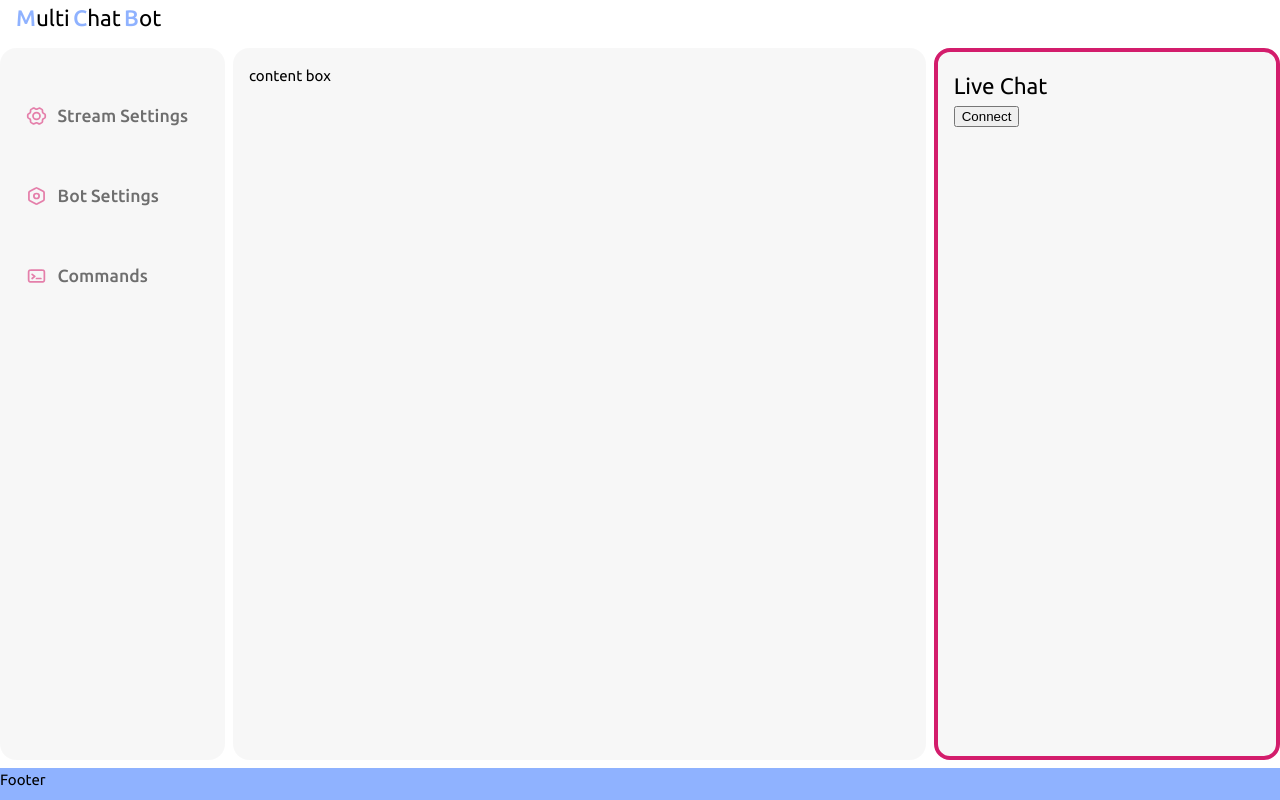
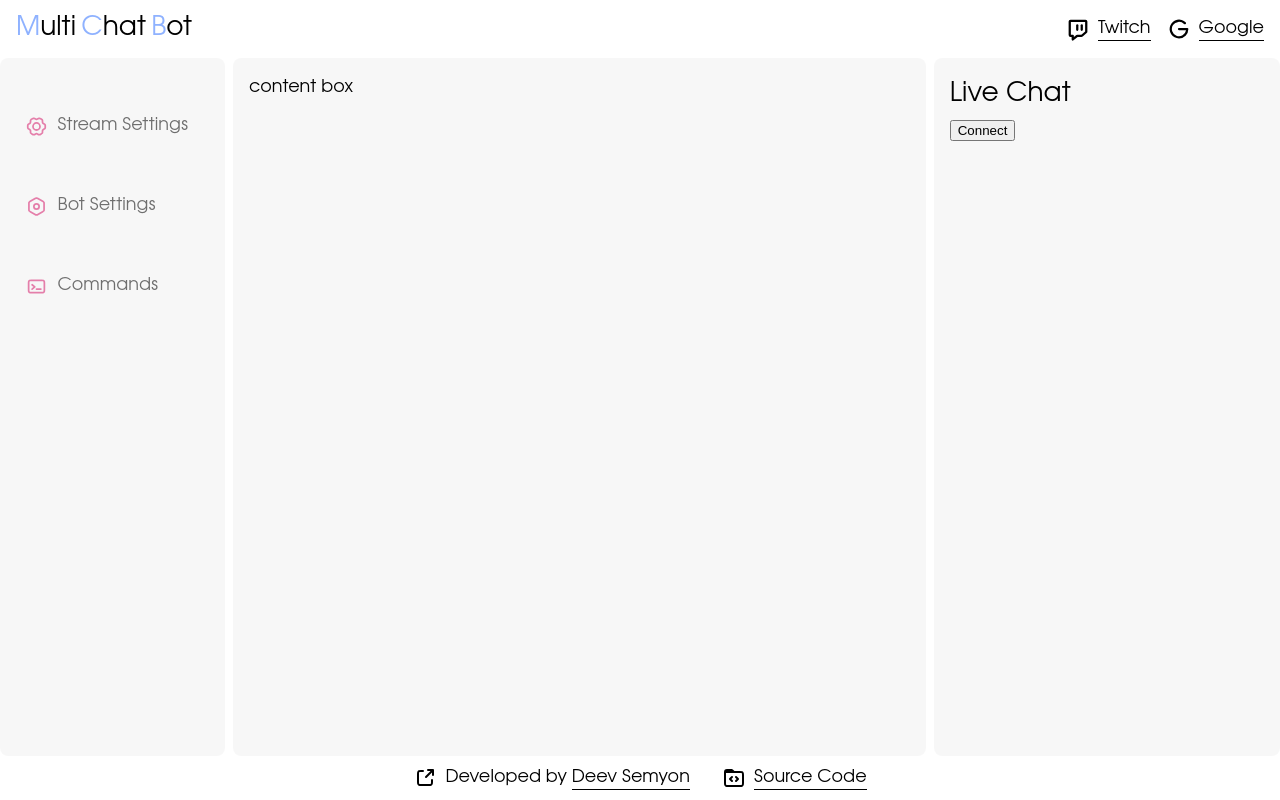
Before and after one commit to prev0id/multichat_bot, a plain HTML site: page website/index.html in a window 1280 px wide. Drawn offline with Linux system fonts and the light colour scheme.

Commit message:
website design update

```diff
--- a/website/index.html
+++ b/website/index.html
@@ -2,6 +2,8 @@
 <html lang="en">
 <head>
     <meta charset="UTF-8">
+    <meta name="viewport" content="width=device-width,initial-scale=1">
+
     <title>MultiChatBot</title>
 
     <link rel="icon" href="static/assets/robot-artificial-intelligence-android-svgrepo-com.svg">
@@ -12,11 +14,27 @@
 </head>
 <body>
 <header>
-        <h1>
+    <div id="logo">
+        <h1 id="logo-h1">
             <span class="bold primary">M</span>ulti
             <span class="bold primary">C</span>hat
             <span class="bold primary">B</span>ot
         </h1>
+    </div>
+    <div id="tool-bar">
+        <div class="image-with-item">
+            <img src="static/assets/twitch-logo-bold-svgrepo-com.svg">
+            <div>
+                <a class="pretty-link bold">Twitch</a>
+            </div>
+        </div>
+        <div class="image-with-item">
+            <img src="static/assets/google-logo-bold-svgrepo-com.svg">
+            <div>
+                <a class="pretty-link bold">Google</a>
+            </div>
+        </div>
+    </div>
 </header>
 <main>
     <div id="nav-box" class="box-wrapper">
@@ -35,7 +53,8 @@
                     </a>
                 </li>
                 <li class="tab-button-wrapper">
-                        <a href="/commands" class="tab-button commands-tab-button" id="commands-tab-button" data-value="" data-link>
+                    <a href="/commands" class="tab-button commands-tab-button" id="commands-tab-button" data-value=""
+                       data-link>
                         <img class="tab-logo" src="static/assets/terminal-svgrepo-com.svg">
                         <p class="bold">Commands</p>
                     </a>
@@ -49,8 +68,27 @@
         <button>Connect</button>
     </div>
 </main>
-    <footer>Footer</footer>
-
+<footer>
+    <div id="footer-items-wrapper">
+        <div class="image-with-item">
+            <img src="static/assets/external-link-svgrepo-com.svg">
+            <div>
+                Developed by
+                <a class="pretty-link bold" href="https://github.com/prev0id" target=_blank>
+                    Deev Semyon
+                </a>
+            </div>
+        </div>
+        <div class="image-with-item">
+            <img src="static/assets/folder-code-svgrepo-com.svg">
+            <div>
+                <a class="pretty-link bold" href="https://github.com/prev0id/multichat_bot" target="_blank">
+                    Source Code
+                </a>
+            </div>
+        </div>
+    </div>
+</footer>
 <script type="module" src="static/js/index.js"></script>
 </body>
 </html>
--- a/website/static/css/base.css
+++ b/website/static/css/base.css
@@ -1,5 +1,3 @@
-@import url('https://fonts.googleapis.com/css2?family=Ubuntu:ital,wght@0,300;0,400;0,500;0,700;1,300;1,400;1,500;1,700&display=swap');
-
 :root {
     --text-light: #1c0e03;
     --background-light: #ffffff;
@@ -14,7 +12,7 @@
     --accent-dark: #2d90e6;
 
     --light-shadow: rgba(0, 0, 0, 0.03);
-    --border-radius: 1rem;
+    --border-radius: 0.5rem;
 }
 
 :root {
@@ -54,12 +52,11 @@
 body {
     color: var(--text);
     background: var(--background);
-    transition:
-            color 0.5s,
-            background-color 0.5s;
+    transition: color 0.5s, background-color 0.5s;
     line-height: 1.6;
-    font-family: 'Ubuntu', sans-serif;
-    font-size: 15px;
+    /*    font-family: 'Ubuntu', sans-serif;*/
+    font-family: Avenir, Montserrat, Corbel, 'URW Gothic', source-sans-pro, sans-serif;
+    font-size: 1.1rem;
     text-rendering: optimizeLegibility;
     -webkit-font-smoothing: antialiased;
     -moz-osx-font-smoothing: grayscale;
@@ -69,20 +66,23 @@ body {
     align-items: stretch;
 
     width: 100%;
-    min-height: 100vh;
 }
 
 @media (min-width: 1240px) {
     body {
         max-width: 1400px;
-
         position: absolute;
         margin-left: auto;
         margin-right: auto;
         left: 0;
         right: 0;
+        height: 100vh;
+    }
+}
 
-    }
+img {
+    display: block;
+    max-width: 100%;
 }
 
 
@@ -93,3 +93,31 @@ body {
 .primary {
     color: var(--primary)
 }
+
+.pretty-link {
+    background-image: linear-gradient(180deg, transparent 50%, black 50%);
+    transition: all 0.25s ease-out;
+    background-size: auto 190%;
+    padding: 3px 0;
+    text-decoration: none;
+    color: inherit;
+}
+
+.pretty-link:hover {
+    background-position-y: 100%;
+    color: white;
+}
+
+.box-wrapper {
+    background: var(--light-shadow);
+    border-radius: var(--border-radius);
+    padding: 1rem;
+}
+
+.image-with-item {
+    display: grid;
+    grid-template-columns: 1.5rem 1fr;
+    gap: 0.5rem;
+    height: 100%;
+    place-items: center;
+}
--- a/website/static/css/footer.css
+++ b/website/static/css/footer.css
@@ -2,7 +2,22 @@
 
 footer {
     width: 100%;
-    height: 2rem;
+    /*    height: 2rem;*/
 
-    background-color: var(--primary);
+    /*    background-color: var(--primary);*/
+
+    display: flex;
+    flex-flow: wrap;
+    gap: 0.5rem 2rem;
+    align-items: center;
+    justify-content: center;
+    padding-bottom: 0.5rem;
 }
+
+#footer-items-wrapper {
+    display: flex;
+    flex-flow: wrap;
+    gap: 0.5rem 2rem;
+    align-items: center;
+    justify-content: center;
+}
--- a/website/static/css/header.css
+++ b/website/static/css/header.css
@@ -2,19 +2,24 @@
 
 header {
     width: 100%;
-    height: 2.5rem;
 
-    text-align: left;
+    display: flex;
+    flex-wrap: wrap;
+    justify-content: space-between;
 
-    border-radius: 0 0 var(--border-radius) var(--border-radius);
-    /*border-color: var(--accent);*/
-    /*border-width: 1px;*/
-    /*border-style: none solid solid solid;*/
+    padding-left: 1rem;
+    padding-top: 0.5rem;
+    padding-right: 1rem;
 }
 
-header > h1 {
+#logo-h1 {
     font-size: 1.5em;
     font-weight: 400;
     word-spacing: -2px;
-    margin-left: 1rem;
 }
+
+#tool-bar {
+    display: flex;
+    align-items: center;
+    gap: 1rem;
+}
--- a/website/static/css/main.css
+++ b/website/static/css/main.css
@@ -29,9 +29,9 @@ ol {
 }
 
 .tab-button {
-    /*display: inline-block;*/
+    position: relative;
+
     display: flex;
-    /*display: block;*/
     flex-direction: row;
     flex-wrap: nowrap;
     justify-content: flex-start;
@@ -47,24 +47,39 @@ ol {
     font-size: 1.1rem;
 }
 
+.tab-button::after {
+    transform: scaleY(0);
+    left: 0;
+    bottom: 0;
+    width: 100%;
+    height: 100%;
+    background: var(--secondary);
+    transform-origin: bottom;
+    content: "";
+    position: absolute;
+    transition: transform 0.25s ease-out;
+}
+
 .tab-button > * {
     opacity: 55%;
     z-index: 1;
 }
 
-
-.tab-button:hover {
+.tab-button:hover > * {
     cursor: pointer;
-}
-
-.tab-button:hover > * {
     opacity: 100%;
 }
 
 .tab-button[data-value="checked"] {
-    transition: 0.5s;
-    background: var(--secondary);
-    border-radius: 1.5rem;
+    /*    transition: 0.5s ease;*/
+    /*    background: var(--secondary);*/
+    /*    border-radius: var(--border-radius);*/
+}
+
+.tab-button[data-value="checked"]::after {
+    transform: scaleY(1);
+    transform-origin: bottom;
+    border-radius: var(--border-radius);
 }
 
 .tab-button[data-value="checked"] > * {
@@ -85,13 +100,7 @@ ol {
 }
 
 #chat-box {
-    border-color: var(--accent);
-    border-style: solid;
-    border-width: 0.3rem;
+    /*    border-color: var(--accent);*/
+    /*    border-style: solid;*/
+    /*    border-width: 0.3rem;*/
 }
-
-.box-wrapper {
-    background: var(--light-shadow);
-    border-radius: var(--border-radius);
-    padding: 1rem;
-}
```
Also changed, not shown: README.md, website/static/assets/external-link-svgrepo-com.svg (added), website/static/assets/folder-code-svgrepo-com.svg (added), website/static/assets/google-logo-bold-svgrepo-com.svg (added), website/static/assets/twitch-logo-bold-svgrepo-com.svg (added), 2 other files. Lines whose indentation alone changed are shown as unchanged.
